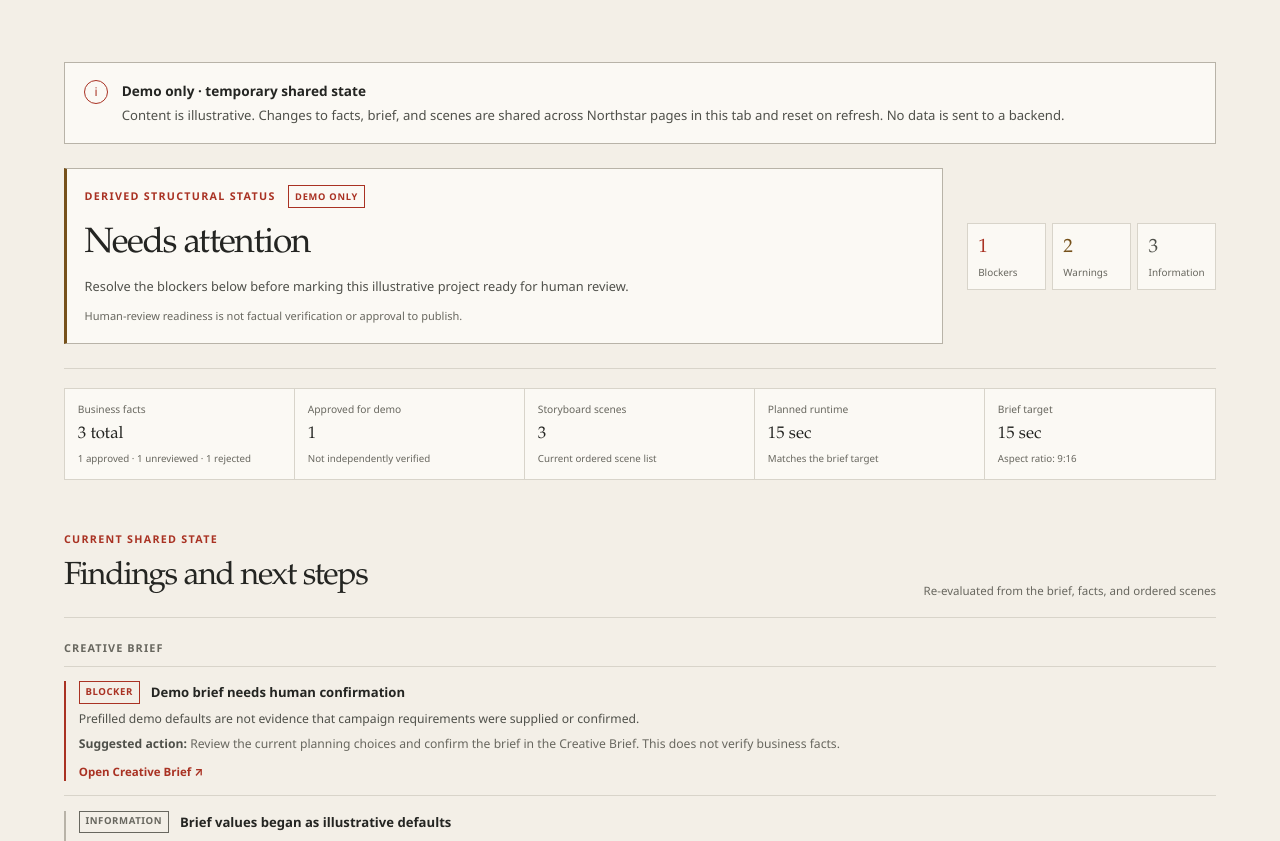
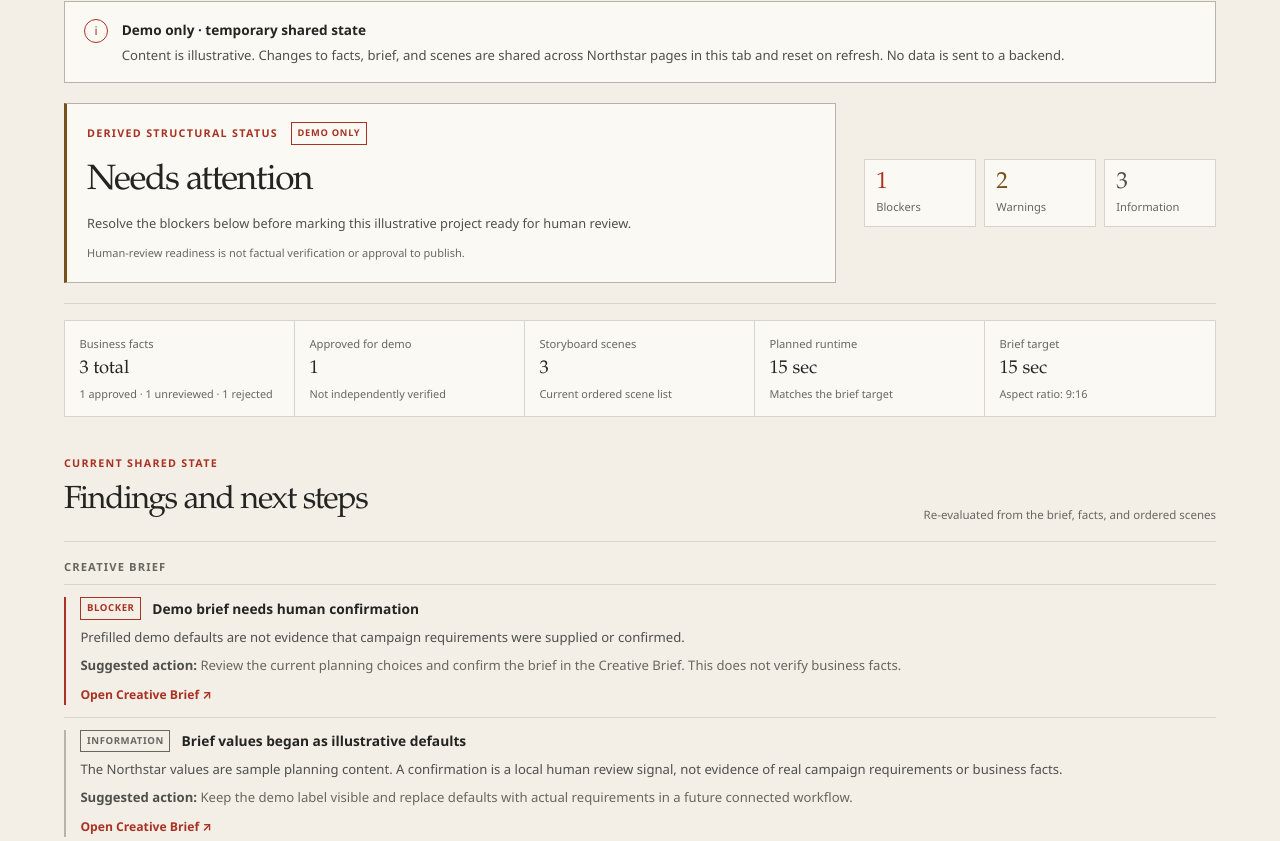
Before and after one commit to ashhhcodes/spotloom-studio, a Next.js app in the folder frontend/: page /projects/sample-northstar/creative in a window 1280 px wide. Shown: the part 555-1396 px from the top of the page. Built offline with nearby package versions, Linux system fonts and the light colour scheme.

Commit message:
fix: refine readiness layout and state feedback

```diff
--- a/frontend/src/app/projects/sample-northstar/creative/creative.css
+++ b/frontend/src/app/projects/sample-northstar/creative/creative.css
@@ -1,11 +1,11 @@
-.creative-readiness-page { max-width: 1180px; margin-inline: auto; padding: clamp(1.8rem, 5vw, 4.5rem) clamp(0.25rem, 1vw, 1rem) 4rem; }
+.creative-readiness-page { max-width: 1180px; margin-inline: auto; padding: clamp(1.8rem, 4vw, 3.5rem) clamp(0.25rem, 1vw, 1rem) 3.25rem; }
 .readiness-breadcrumb ol { display: flex; flex-wrap: wrap; align-items: center; gap: 0.5rem; margin: 0; padding: 0; list-style: none; color: var(--muted); font-size: 0.76rem; }
 .readiness-breadcrumb li + li::before { content: "/"; margin-right: 0.5rem; color: var(--line-strong); }
 .readiness-breadcrumb a { color: inherit; text-decoration: none; text-underline-offset: 0.2em; }
 .readiness-breadcrumb a:hover { color: var(--accent-strong); text-decoration: underline; }
 .readiness-breadcrumb [aria-current="page"] { color: var(--ink); }
 .readiness-kicker { margin: 0 0 0.55rem; color: var(--accent-strong); font-size: 0.67rem; font-weight: 700; letter-spacing: 0.12em; text-transform: uppercase; }
-.readiness-heading { max-width: 850px; padding-block: clamp(2.5rem, 6vw, 5rem) clamp(2rem, 5vw, 3.8rem); }
+.readiness-heading { max-width: 850px; padding-block: clamp(2.25rem, 4vw, 3.4rem) clamp(1.6rem, 3vw, 2.4rem); }
 .readiness-heading .readiness-kicker span { color: var(--muted); }
 .readiness-heading h1 { margin: 0; font-family: var(--font-editorial); font-size: clamp(3rem, 7.5vw, 6rem); font-weight: 400; letter-spacing: -0.065em; line-height: 0.96; }
 .readiness-heading h1 em { color: var(--accent-strong); font-weight: 400; }
@@ -49,42 +49,43 @@
 .readiness-blockers h3 { margin: 0; font-size: 0.85rem; font-weight: 650; }
 .readiness-blockers li p { margin: 0.2rem 0 0; color: var(--muted); font-size: 0.76rem; }
 .readiness-blocker-state { display: inline-flex; align-items: center; gap: 0.4rem; color: var(--danger); font-size: 0.71rem; font-weight: 700; white-space: nowrap; }
-.readiness-next-step { display: grid; grid-template-columns: minmax(0, 1.2fr) minmax(17rem, 0.8fr); align-items: center; gap: 2rem; margin-top: clamp(2.5rem, 5vw, 4rem); padding: clamp(1.2rem, 3vw, 2rem); border: 1px solid var(--line); background: var(--surface); }
+.readiness-next-step { display: grid; grid-template-columns: minmax(0, 1.2fr) minmax(17rem, 0.8fr); align-items: center; gap: 2rem; margin-top: clamp(1.8rem, 3vw, 2.6rem); padding: clamp(1.2rem, 3vw, 2rem); border: 1px solid var(--line); background: var(--surface); }
 .readiness-next-step .readiness-kicker { margin-bottom: 0.4rem; }
 .readiness-next-step > div:first-child > p:last-child { max-width: 42rem; margin: 0.55rem 0 0; color: var(--muted); font-size: 0.82rem; }
 .readiness-next-actions button { width: 100%; min-height: 2.9rem; display: flex; align-items: center; justify-content: space-between; gap: 1rem; padding: 0.65rem 0.85rem; border: 1px solid var(--line-strong); background: var(--canvas); color: var(--muted); font: inherit; font-size: 0.78rem; font-weight: 650; cursor: not-allowed; opacity: 0.82; }
 .readiness-next-actions p { margin: 0.45rem 0 0.9rem; color: var(--muted); font-size: 0.69rem; }
 .readiness-next-actions a { color: var(--accent-strong); font-size: 0.76rem; text-underline-offset: 0.2em; }
-.readiness-footer { display: flex; align-items: center; justify-content: space-between; gap: 1rem; padding-top: 1.2rem; }
+.readiness-footer { display: flex; align-items: center; justify-content: space-between; gap: 1rem; padding-top: 1rem; }
 .readiness-footer p { margin: 0; color: var(--muted); font-size: 0.72rem; }
 .readiness-footer a { color: var(--accent-strong); font-size: 0.76rem; text-underline-offset: 0.2em; }
-.preflight-overview { display: grid; grid-template-columns: minmax(0, 1fr) auto; gap: 1.5rem; align-items: stretch; padding-block: 1.5rem; border-bottom: 1px solid var(--line); }
-.preflight-verdict { padding: 1rem 1.1rem; border: 1px solid var(--line-strong); background: var(--surface); }
+.preflight-overview { display: grid; grid-template-columns: minmax(0, 1fr) minmax(17rem, 22rem); gap: clamp(1rem, 2.4vw, 1.75rem); align-items: stretch; margin-top: 1.25rem; padding-bottom: 1.25rem; border-bottom: 1px solid var(--line); }
+.preflight-verdict { min-width: 0; padding: 1.1rem 1.25rem; border: 1px solid var(--line-strong); background: var(--surface); }
 .preflight-needs-attention { border-left: 3px solid var(--warning); }
 .preflight-ready-for-human-review { border-left: 3px solid var(--success); }
 .preflight-verdict h2 { margin: 0; font-family: var(--font-editorial); font-size: clamp(1.6rem, 3vw, 2.2rem); font-weight: 400; letter-spacing: -0.04em; }
 .preflight-verdict > p:not(.readiness-kicker) { max-width: 42rem; margin: 0.35rem 0; color: var(--ink-soft); font-size: 0.8rem; }
 .preflight-verdict small { color: var(--muted); font-size: 0.69rem; }
 .preflight-demo-tag { display: inline-flex; margin-left: 0.55rem; padding: 0.2rem 0.35rem; border: 1px solid var(--accent-strong); vertical-align: 0.08rem; font-size: 0.58rem; letter-spacing: 0.08em; }
-.preflight-finding-counts { display: grid; grid-template-columns: repeat(3, minmax(4.5rem, 1fr)); align-content: center; gap: 0.4rem; margin: 0; padding: 0; list-style: none; }
-.preflight-finding-counts li { display: grid; gap: 0.15rem; min-width: 4.5rem; padding: 0.55rem 0.65rem; border: 1px solid var(--line); background: var(--surface); }
-.preflight-finding-counts strong { font-family: var(--font-editorial); font-size: 1.2rem; font-weight: 400; }
-.preflight-finding-counts span { color: var(--muted); font-size: 0.62rem; }
+.preflight-finding-counts { display: grid; grid-template-columns: repeat(3, minmax(0, 1fr)); align-content: center; gap: 0.5rem; margin: 0; padding: 0; list-style: none; }
+.preflight-finding-counts li { display: grid; align-content: center; gap: 0.25rem; min-width: 0; min-height: 4.25rem; padding: 0.65rem 0.7rem; border: 1px solid var(--line); background: var(--surface); }
+.preflight-finding-counts strong { font-family: var(--font-editorial); font-size: 1.45rem; line-height: 1; font-weight: 400; }
+.preflight-finding-counts span { color: var(--muted); font-size: 0.7rem; }
 .preflight-count-blocker strong { color: var(--danger); }
 .preflight-count-warning strong { color: var(--warning); }
 .preflight-count-info strong { color: var(--ink-soft); }
-.preflight-metrics { display: grid; grid-template-columns: repeat(5, minmax(0, 1fr)); margin-top: 1.2rem; border: 1px solid var(--line); background: var(--surface); }
-.preflight-metrics > div { display: grid; align-content: start; gap: 0.22rem; min-width: 0; padding: 0.8rem; border-right: 1px solid var(--line); }
+.preflight-metrics { display: grid; grid-template-columns: repeat(5, minmax(0, 1fr)); margin-top: 1rem; border: 1px solid var(--line); background: var(--surface); }
+.preflight-metrics > div { display: grid; align-content: start; gap: 0.35rem; min-width: 0; padding: 0.9rem; border-right: 1px solid var(--line); }
 .preflight-metrics > div:last-child { border-right: 0; }
-.preflight-metrics span { color: var(--muted); font-size: 0.64rem; }
-.preflight-metrics strong { color: var(--ink); font-family: var(--font-editorial); font-size: 1.05rem; font-weight: 400; overflow-wrap: anywhere; }
-.preflight-metrics small { color: var(--muted); font-size: 0.61rem; }
-.preflight-findings { padding-top: clamp(2.25rem, 4vw, 3.5rem); }
-.preflight-category { padding-top: 1.35rem; }
-.preflight-category > h3 { margin: 0; padding-bottom: 0.55rem; border-bottom: 1px solid var(--line); color: var(--muted); font-size: 0.68rem; font-weight: 700; letter-spacing: 0.1em; text-transform: uppercase; }
+.preflight-metrics span { color: var(--muted); font-size: 0.7rem; }
+.preflight-metrics strong { color: var(--ink); font-family: var(--font-editorial); font-size: 1.15rem; font-weight: 400; line-height: 1.2; overflow-wrap: anywhere; }
+.preflight-metrics small { color: var(--muted); font-size: 0.68rem; line-height: 1.45; }
+.preflight-findings { padding-top: clamp(1.8rem, 3vw, 2.5rem); }
+.preflight-category { padding-top: 0.95rem; }
+.preflight-category + .preflight-category { margin-top: 0.65rem; }
+.preflight-category > h3 { margin: 0; padding-bottom: 0.6rem; border-bottom: 1px solid var(--line); color: var(--muted); font-size: 0.7rem; font-weight: 700; letter-spacing: 0.1em; text-transform: uppercase; }
 .preflight-category > ul { margin: 0; padding: 0; list-style: none; }
-.preflight-finding { padding: 0.9rem 0; border-bottom: 1px solid var(--line); }
-.preflight-finding article { padding-left: 0.8rem; border-left: 2px solid var(--line-strong); }
+.preflight-finding { padding: 0.75rem 0; border-bottom: 1px solid var(--line); }
+.preflight-finding article { padding-left: 0.9rem; border-left: 2px solid var(--line-strong); }
 .preflight-finding-blocker article { border-left-color: var(--danger); }
 .preflight-finding-warning article { border-left-color: var(--warning); }
 .preflight-finding-info article { border-left-color: var(--line-strong); }
@@ -93,21 +94,24 @@
 .preflight-severity-blocker { color: var(--danger); }
 .preflight-severity-warning { color: var(--warning); }
 .preflight-severity-info { color: var(--muted); }
-.preflight-finding h4 { margin: 0; color: var(--ink); font-size: 0.82rem; font-weight: 650; }
-.preflight-finding article > p { margin: 0.4rem 0 0; color: var(--ink-soft); font-size: 0.76rem; }
+.preflight-finding h4 { margin: 0; color: var(--ink); font-size: 0.86rem; font-weight: 650; }
+.preflight-finding article > p { max-width: 72rem; margin: 0.5rem 0 0; color: var(--ink-soft); font-size: 0.82rem; line-height: 1.5; }
 .preflight-finding article > .preflight-resolution { color: var(--muted); }
 .preflight-resolution strong { color: var(--ink-soft); }
-.preflight-destinations { display: flex; flex-wrap: wrap; gap: 0.55rem 1rem; margin-top: 0.55rem; }
-.preflight-destinations a { color: var(--accent-strong); font-size: 0.72rem; font-weight: 650; text-underline-offset: 0.2em; }
+.preflight-destinations { display: flex; flex-wrap: wrap; gap: 0.55rem 1rem; margin-top: 0.65rem; }
+.preflight-destinations a { color: var(--accent-strong); font-size: 0.76rem; font-weight: 650; text-underline-offset: 0.2em; }
+@media (max-width: 960px) {
+  .preflight-overview { grid-template-columns: minmax(0, 1fr) minmax(15rem, 0.9fr); }
+  .preflight-metrics { grid-template-columns: repeat(3, minmax(0, 1fr)); }
+  .preflight-metrics > div:nth-child(3) { border-right: 0; }
+  .preflight-metrics > div:nth-child(-n + 3) { border-bottom: 1px solid var(--line); }
+}
 @media (max-width: 760px) {
   .readiness-summary { grid-template-columns: 1fr; gap: 1rem; }
   .readiness-verdict { width: fit-content; }
   .readiness-next-step { grid-template-columns: 1fr; gap: 1.2rem; }
   .preflight-overview { grid-template-columns: 1fr; }
-  .preflight-finding-counts { justify-content: start; grid-template-columns: repeat(3, minmax(5rem, 7rem)); }
-  .preflight-metrics { grid-template-columns: repeat(3, minmax(0, 1fr)); }
-  .preflight-metrics > div:nth-child(3) { border-right: 0; }
-  .preflight-metrics > div:nth-child(-n + 3) { border-bottom: 1px solid var(--line); }
+  .preflight-finding-counts { grid-template-columns: repeat(3, minmax(0, 1fr)); }
 }
 @media (max-width: 560px) {
   .creative-readiness-page { padding-top: 1.5rem; }
@@ -121,6 +125,7 @@
   .readiness-blocker-state { grid-column: 2; }
   .readiness-footer { align-items: flex-start; flex-direction: column; }
   .preflight-metrics { grid-template-columns: repeat(2, minmax(0, 1fr)); }
+  .preflight-metrics > div:nth-child(3) { border-right: 1px solid var(--line); }
   .preflight-metrics > div:nth-child(2n) { border-right: 0; }
   .preflight-metrics > div:nth-child(-n + 4) { border-bottom: 1px solid var(--line); }
 }
```
Also changed, not shown: 1 other file (tests, documents, lock files or other folders).
